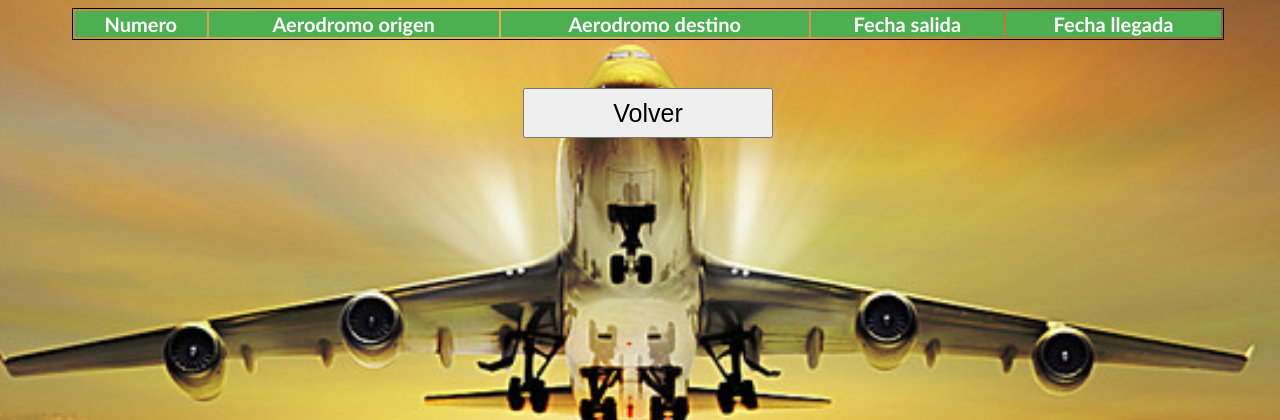
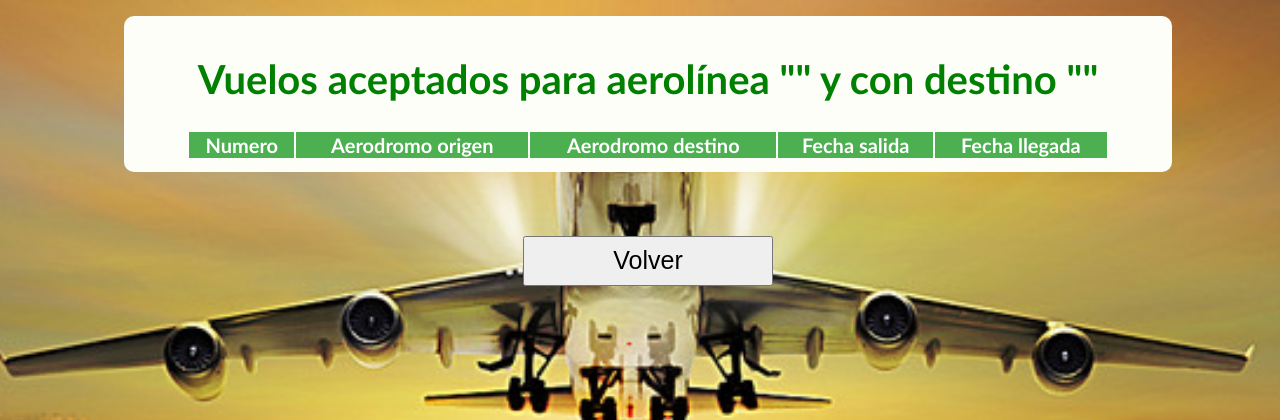
Before and after one commit to lfb1206/BDD-2022-1, a PHP site: page /consulta_aceptados.php in a window 1280 px wide. Shown: the top 420 px of the page. Run offline with PHP 8.4, Linux system fonts and the light colour scheme; data that the repository does not hold is empty; some libraries are stand-ins or nearby versions.

Commit message:
mas estilo

```diff
--- a/Sites/consulta_aceptados.php
+++ b/Sites/consulta_aceptados.php
@@ -1,6 +1,8 @@
 <?php include('templates/header.html');   ?>
 
 <body>
+
+  <div class="surface">
     <?php
     #Llama a conexión, crea el objeto PDO y obtiene la variable $db
     require("config/conexion.php");
@@ -23,6 +25,10 @@
     $dataCollected = $result -> fetchAll();
     ?>
 
+    <?php
+    echo "<h1 align=\"center\">Vuelos aceptados para aerolínea \"$aerolinea_escogida\" y con destino \"$codigo\"</h1>";
+    ?>
+
     <table>
       <tr>
         <th>Numero</th>
@@ -37,5 +43,6 @@
     }
     ?>
     </table>
+  </div>
 
 <?php include('templates/footer.html'); ?>
--- a/Sites/styles/mystyles.css
+++ b/Sites/styles/mystyles.css
@@ -49,7 +49,6 @@
 table {
     margin-left: auto;
     margin-right: auto;
-    border: 1px solid black;
     width: 90%;
     text-align: center;
     font-size: 20px
```
Lines whose indentation alone changed are shown as unchanged.
